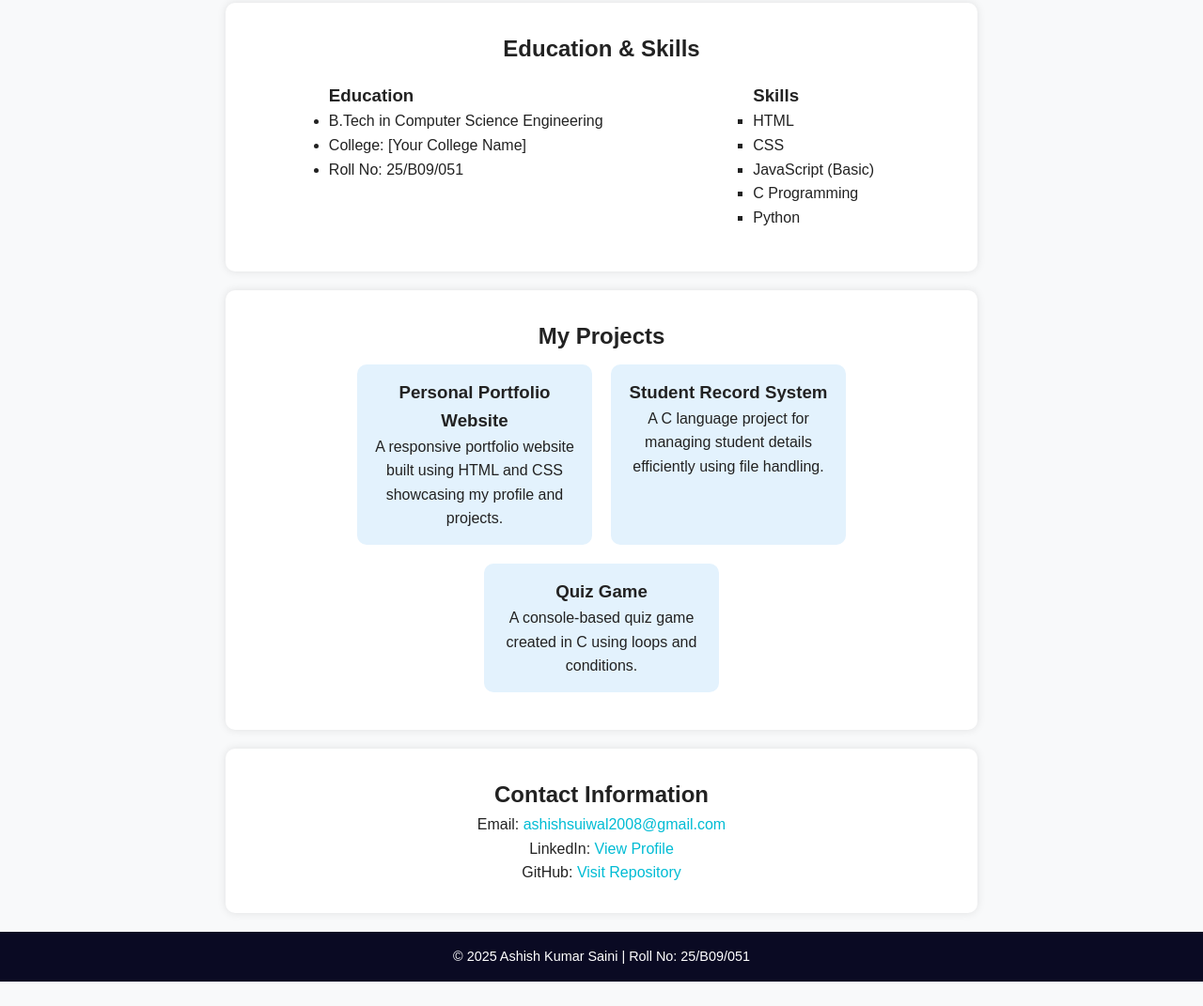
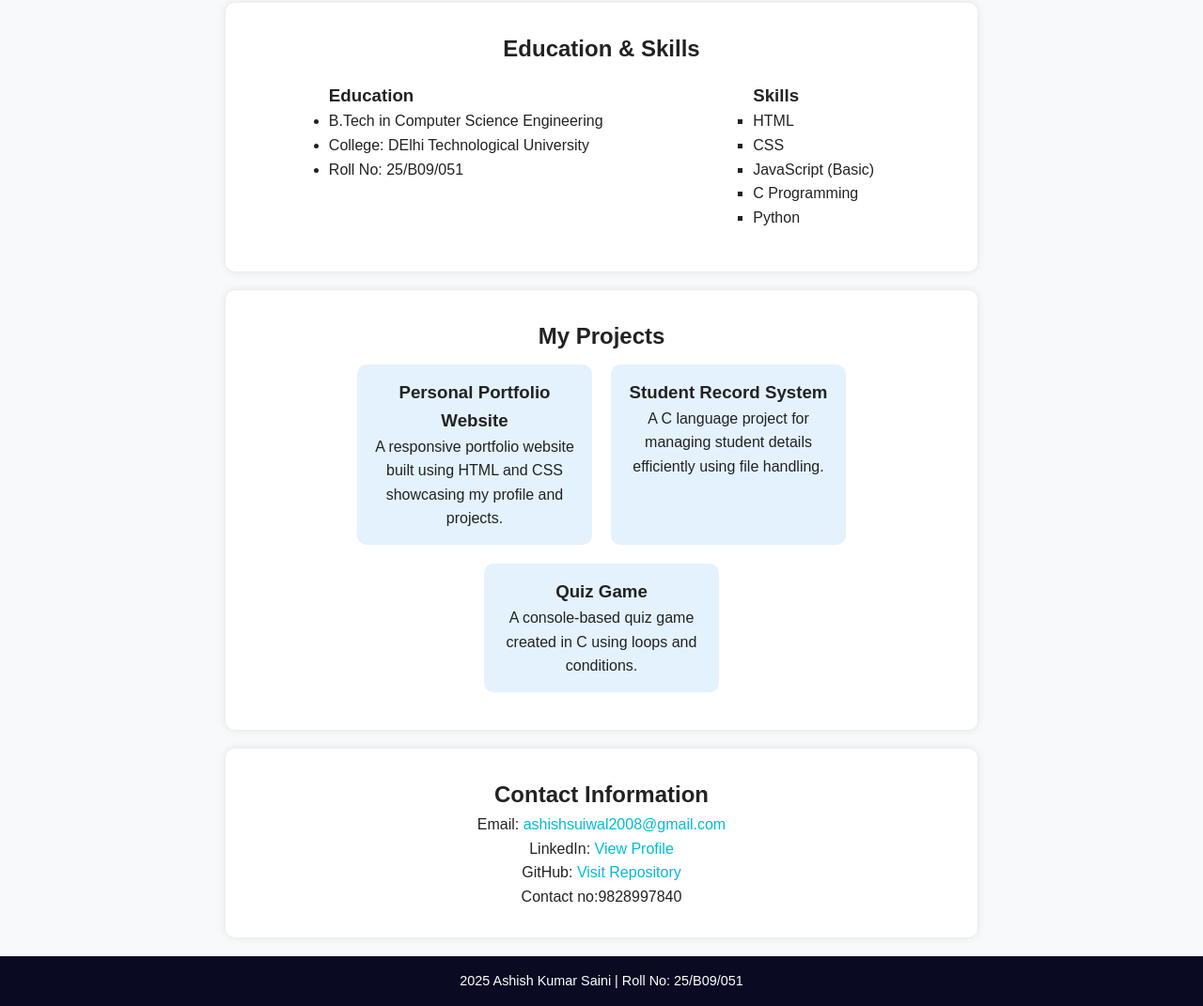
Before and after one commit to ashishsuiwal2008-beep/ashishkumar.github.io, a plain HTML site: page index.html in a window 1280 px wide. Shown: the part 590-1661 px from the top of the page at 94% size. Before the commit the page ends 1635 px from the top, so only its background shows below. Drawn offline with Linux system fonts and the light colour scheme.

Commit message:
Update contact section with phone number and college
Added contact number to the contact section and updated college name.

```diff
--- a/index.html
+++ b/index.html
@@ -43,7 +43,7 @@
         <h3>Education</h3>
         <ul>
           <li>B.Tech in Computer Science Engineering</li>
-          <li>College: [Your College Name]</li>
+          <li>College: DElhi Technological University</li>
           <li>Roll No: 25/B09/051</li>
         </ul>
       </div>
@@ -85,11 +85,12 @@
     <p>Email: <a href="mailto:ashishsuiwal2008@gmail.com">ashishsuiwal2008@gmail.com</a></p>
     <p>LinkedIn: <a href="https://www.linkedin.com/in/ashish-kumar-saini-821979370/" target="_blank">View Profile</a></p>
     <p>GitHub: <a href="https://github.com/ashishsuiwal2008-beep" target="_blank">Visit Repository</a></p>
+    <p>Contact no:9828997840</p>
   </section>
 
   <!-- Footer -->
   <footer>
-    <p>© 2025 Ashish Kumar Saini | Roll No: 25/B09/051</p>
+    <p> 2025 Ashish Kumar Saini | Roll No: 25/B09/051</p>
   </footer>
 </body>
 </html>
```
